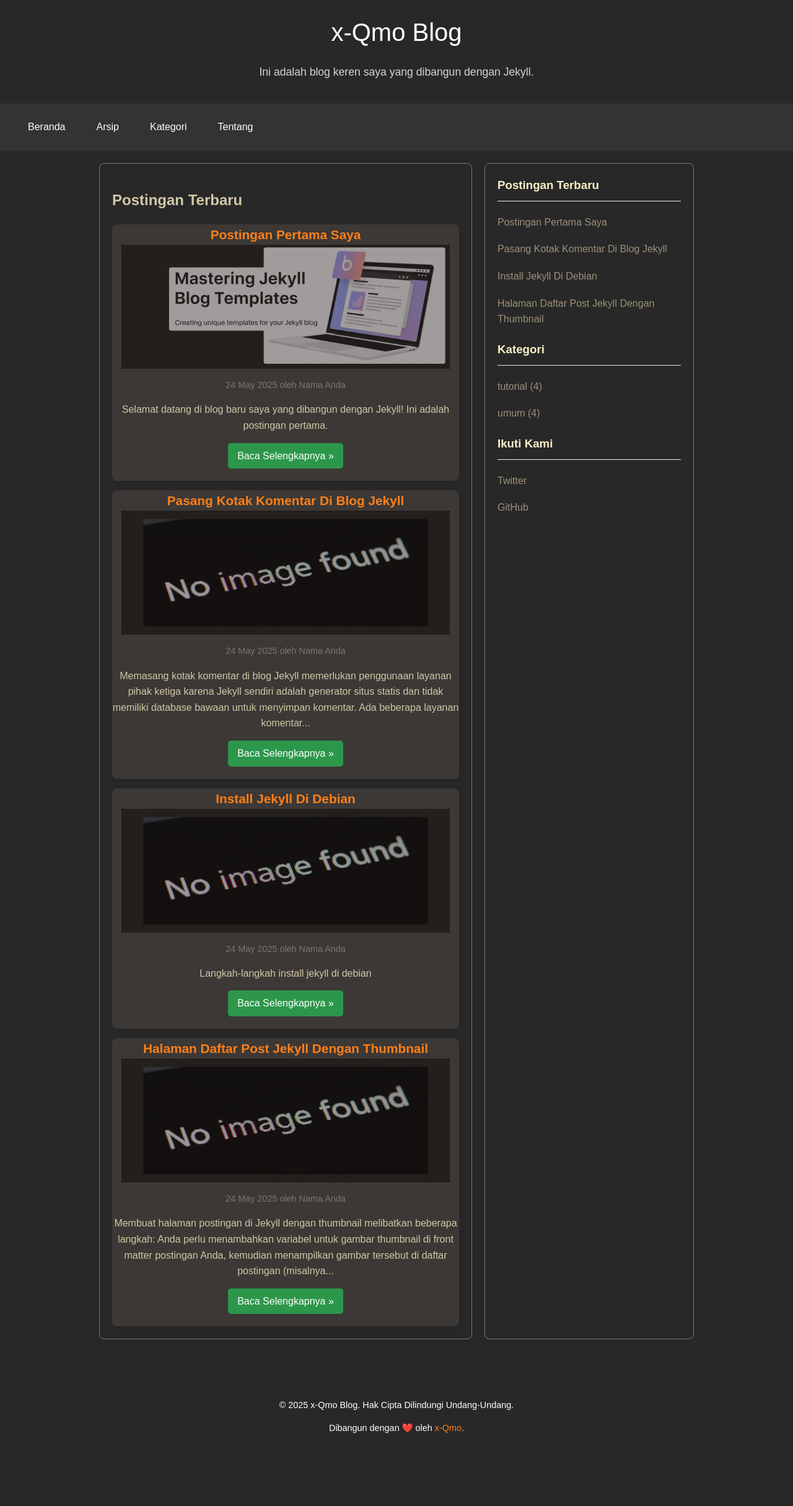
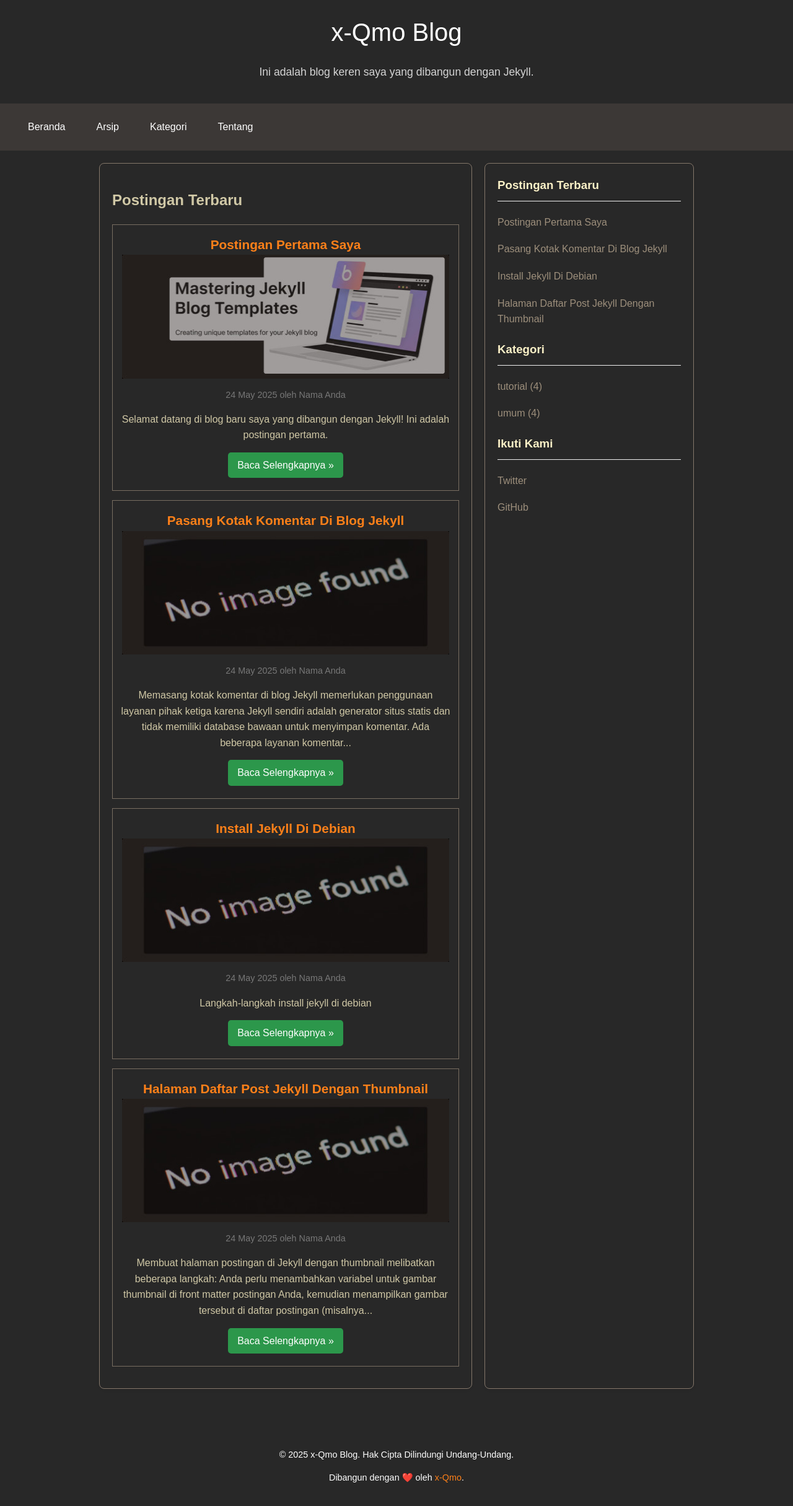
Before and after one commit to x-qmo/x-qmo.github.io, a Jekyll site: the page built from index.html, in a window 1280 px wide. Shown: the whole page at 62% size. Built offline with Jekyll 4.4.1, drawn with Linux system fonts in a browser that asks for light colours; before the commit the page ends 2351 px from its top, so only the background shows below that.

Commit message:
Update style.scss

```diff
--- a/assets/css/style.scss
+++ b/assets/css/style.scss
@@ -11,6 +11,10 @@ $text-color: #9d8f7c;
 $light-grey: #282828;
 $border-color: #eee;
 
+.post-excerpt {
+  padding: 0px 13px;
+}
+
 .post-list {
     display: grid; /* Menggunakan CSS Grid untuk layout daftar postingan */
     grid-template-columns: repeat(auto-fit, minmax(280px, 1fr)); /* Kolom responsif */
@@ -18,15 +22,10 @@ $border-color: #eee;
 }
 
 .post-item {
-background-color: #3c3836;
-border-radius: 8px;
-box-shadow: 0 4px 10px rgba(0, 0, 0, 0.08);
-transition: transform 0.3s ease;
-text-align: center;
-}
-
-.post-item:hover {
-    transform: translateY(-5px); /* Efek hover ringan */
+  background-color: #282828;
+  text-align: center;
+  border: 1px solid #786d61;
+  margin-bottom: 15px;
 }
 
 .post-thumbnail {
@@ -87,7 +86,7 @@ text-align: center;
 
 /* Styling Umum */
 .language-plaintext.highlighter-rouge {
-  background-color: #685e55;
+  background-color: #3c3836;
   max-width: 580px;
   padding: 10px;
   overflow-x: scroll;
@@ -140,7 +139,7 @@ a:hover {
 
 /* Navigasi (Sesuai dengan kode navigation.html yang diberikan sebelumnya) */
 .main-nav {
-  background-color: #333;
+  background-color: #3c3836;
   padding: 15px 20px;
   position: relative;
   display: flex;
```
